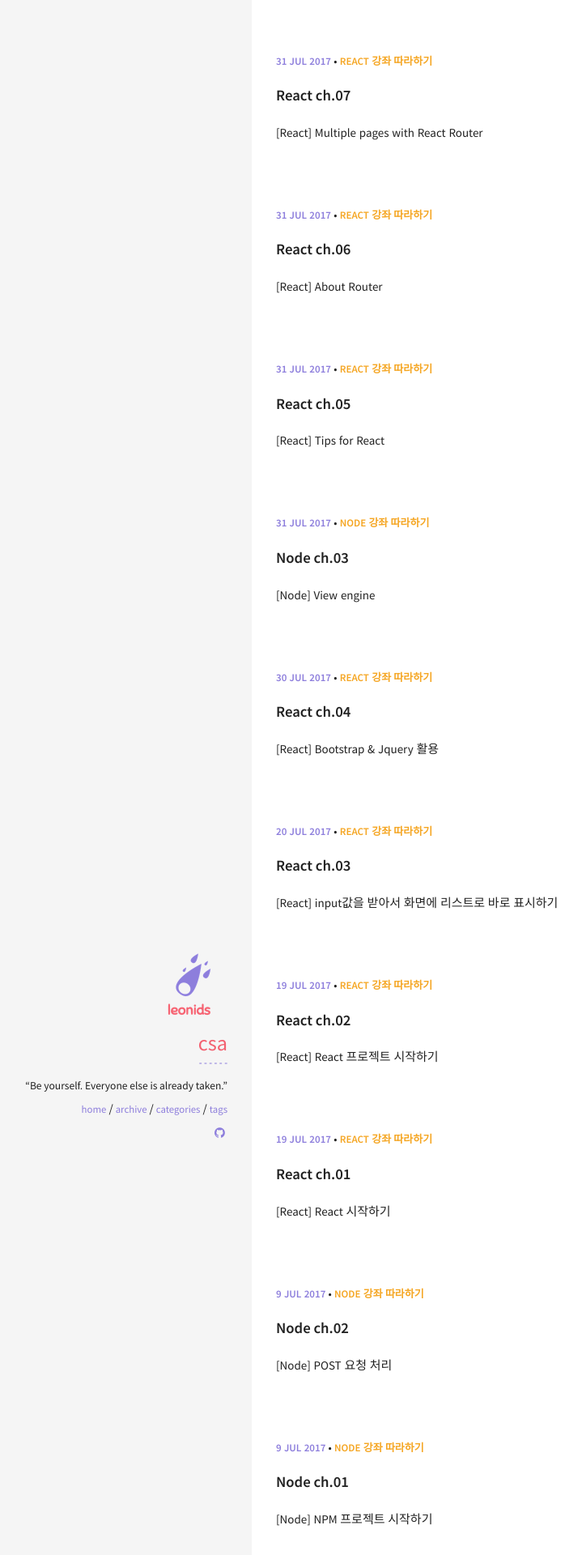
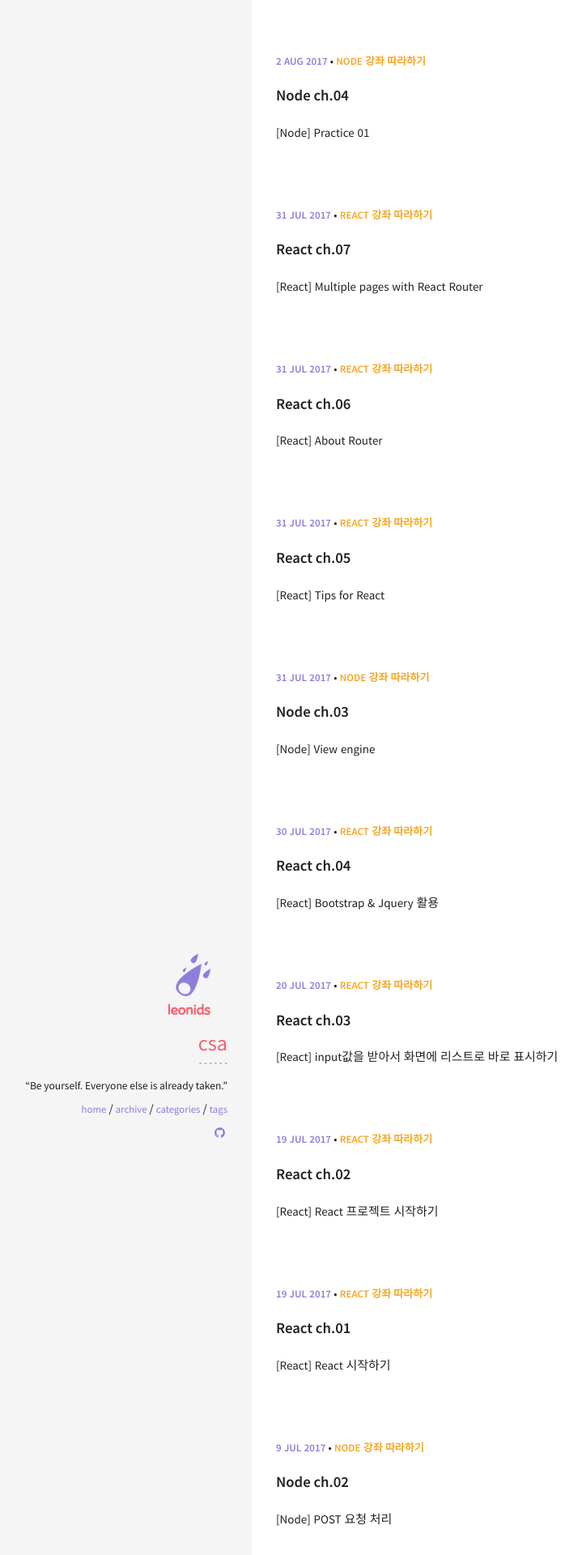
Before and after one commit to dev-csa/dev-csa.github.com, a Jekyll site: the page built from index.html, in a window 1280 px wide. Shown: the top 1920 px of the page at 81% size, without its empty margins (9-728 px from the left). Built offline with Jekyll 4.4.1, drawn with Linux system fonts in a browser that asks for light colours; part of the change alters nothing that is shown.

Commit message:
node01 modi and new node04 post

````diff
--- a/_posts/2017-07-09-Node_ch1-post.md
+++ b/_posts/2017-07-09-Node_ch1-post.md
@@ -19,7 +19,7 @@ image:
 * `$ npm init`
 * express 웹서버를 사용할거임
 
-    `$ npm node install express --save`
+    `$ npm install express --save`
     (package.json 에서 확인가능)
 
 * app.js 생성
--- /dev/null
+++ b/_posts/2017-08-02-post-Node_ch04.md
@@ -0,0 +1,91 @@
+---
+layout: post
+title: Node ch.04
+excerpt: "[Node] Practice 01 "
+categories: [Node 강좌 따라하기]
+comments: true
+image:
+  feature:
+  credit: thomas shellberg
+  creditlink: https://unsplash.com/photos/Ki0dpxd3LGc
+---
+
+# Node ch.04
+
+## Practice 01
+
+---
+ch.01~ch03 복습 연습문제
+
+1. express 설정
+2. 필요한 npm 모듈설치
+3. input UI 만들기(검색창)
+4. 검색결과를 받아서 dummy json 형태로 내리기
+5. 화면에 결과 노출하기
+---
+
+1. 새로운 npm 프로젝트 생성 & express 설정
+
+  `$ mkdir nodePractice01`
+
+  `$ cd nodePractice01`
+
+  `$ npm init`
+
+  `$ npm install express --save`
+
+2. npm 모듈설치
+    * npm nodemon 은 이전에 -g 옵션으로 설치해줬으므로 다시 안해줘도 됨.
+
+    -g 옵션으로 하지 않았다면, `npm install nodemon -g` 입력으로 재설치
+
+
+    * post형식으로 통신할 것이므로 body-parser 설치
+
+    `npm install body-parser --save`
+
+    * view endgine 을 이용할 것이므로 ejs 설치
+
+    `$ npm install ejs --save`
+
+
+여기까지의 app.js 확인
+
+  ```
+  var express = require('express');
+  var app = express();
+  var bodyParser = require('body-parser');
+
+  // 서버 실행
+  app.listen(3000, function() {
+    console.log("practice01 start@ on port 3000");
+  })
+
+  // 정적 파일 등록
+  app.use(express.static('public'));
+
+  // body-parser
+  app.use(bodyParser.json());
+  app.use(bodyParser.urlencoded({extended:true}));
+
+  // URL Routing
+  app.get('/', function(req,res){
+    //res.send("<h1>Hello</h1>")
+    res.sendFile(__dirname + "/public/main.html")
+  })
+
+
+  app.get('/main', function(req,res){
+    res.sendFile(__dirname + "/public/main.html")
+
+  })
+
+  app.post('/search', function(req,res){
+    res.send("post response")
+  })
+
+  app.set('view engine', 'ejs')
+
+  ```
+
+아직 미완
````
